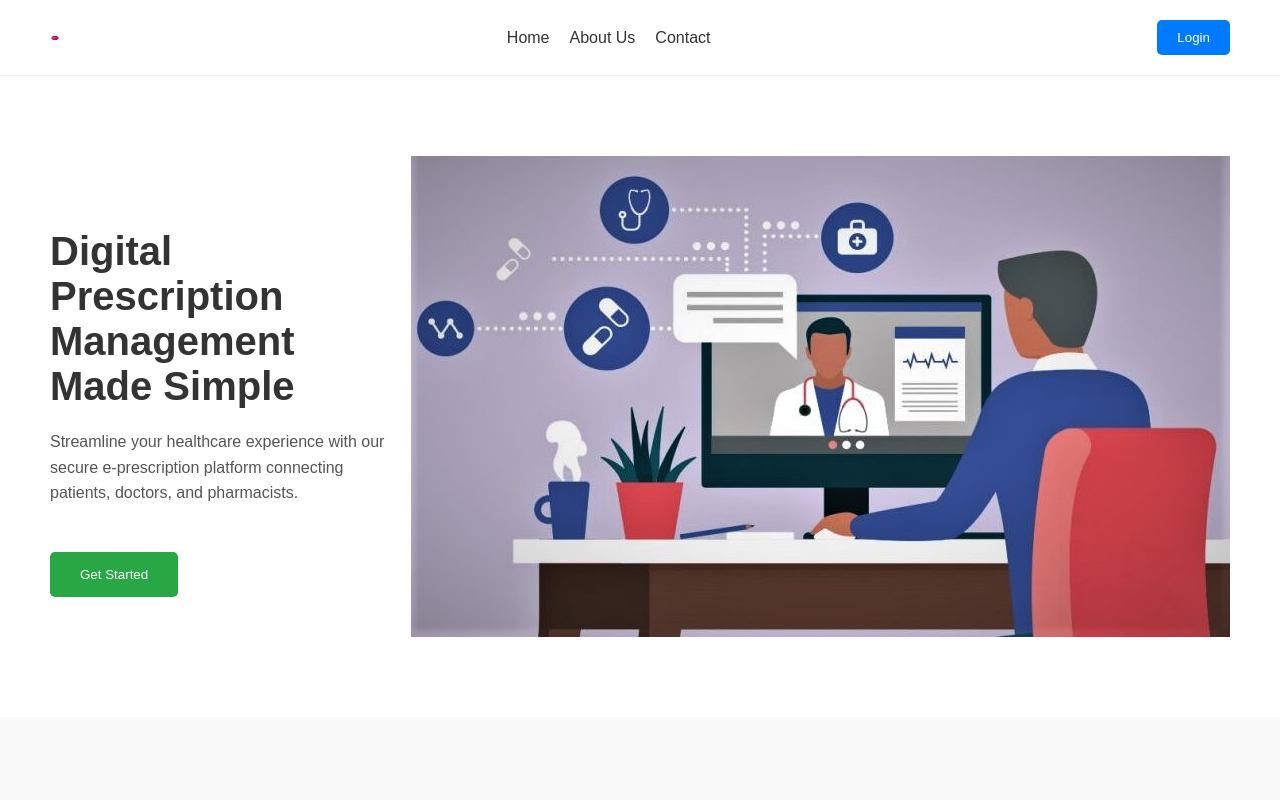
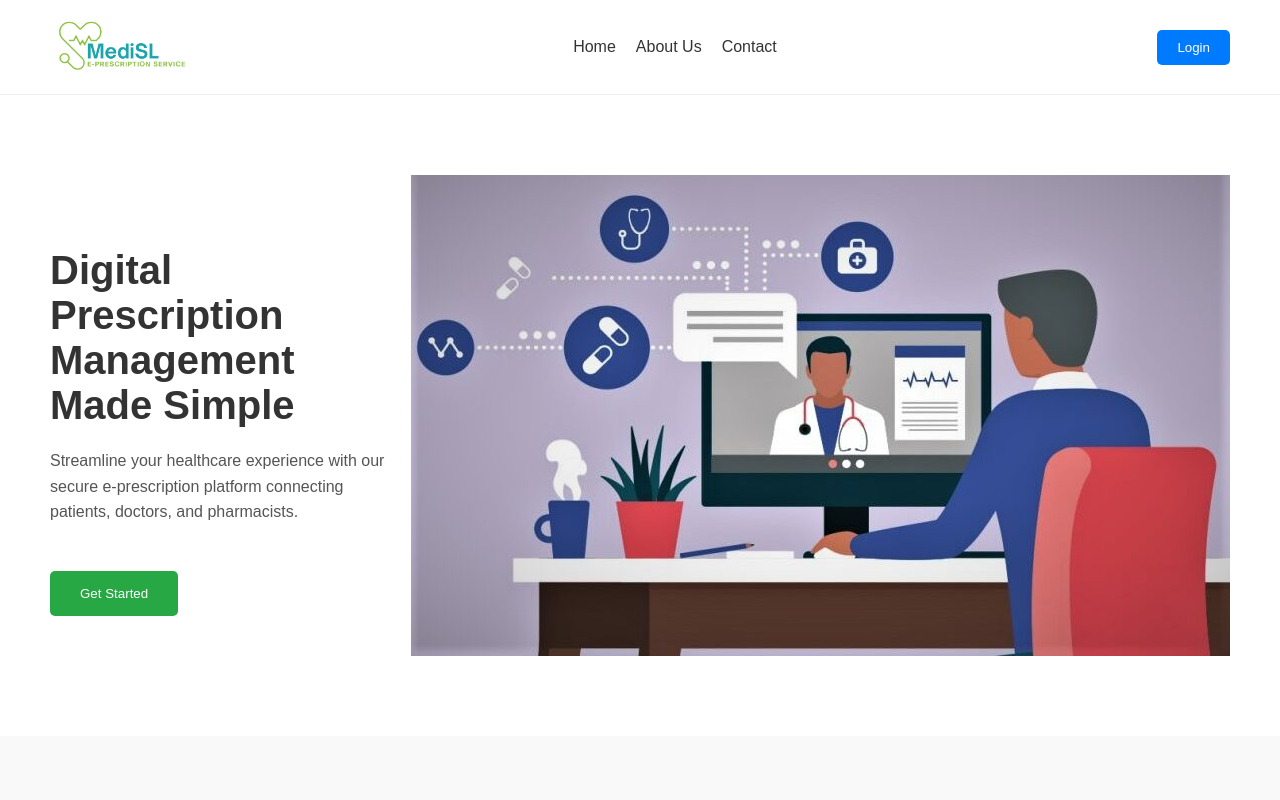
Before and after one commit to Nilantha95/MediSL-E_Prescription-Web_System, a React (Create React App) app in the folder e-prescription-frontend/: page / in a window 1280 px wide. Shown: the top 800 px of the page. Built offline with nearby package versions, Linux system fonts and the light colour scheme.

Commit message:
Main interface updated.

```diff
--- a/e-prescription-frontend/src/pages/Main_Interface_UI/Main_interface.js
+++ b/e-prescription-frontend/src/pages/Main_Interface_UI/Main_interface.js
@@ -1,6 +1,6 @@
 import React from 'react';
 import mainimage from './images/ePrescribing-Market-Website-1-New-e1652693967748.jpg';
-import logo from '../Main_Interface_UI/images/logo.png';
+import logo from '../Main_Interface_UI/images/Logo_02.png';
 
 function App() {
   return (
@@ -8,7 +8,7 @@ function App() {
       {/* Header */}
       <header style={{ display: 'flex', justifyContent: 'space-between', alignItems: 'center', padding: '20px 50px', borderBottom: '1px solid #eee' }}>
         <div>
-        <img src={logo} alt="E-Prescribe Logo" style={{ height: '10px' }} />
+        <img src={logo} alt="E-Prescribe Logo" style={{ height: '50px' }} />
         </div>
         <nav>
           <ul style={{ listStyle: 'none', display: 'flex', gap: '20px', margin: 0, padding: 0 }}>
```
Also changed, not shown: e-prescription-frontend/src/pages/Main_Interface_UI/images/Logo_02.png (added), e-prescription-frontend/src/pages/Main_Interface_UI/images/logo.png (deleted).
